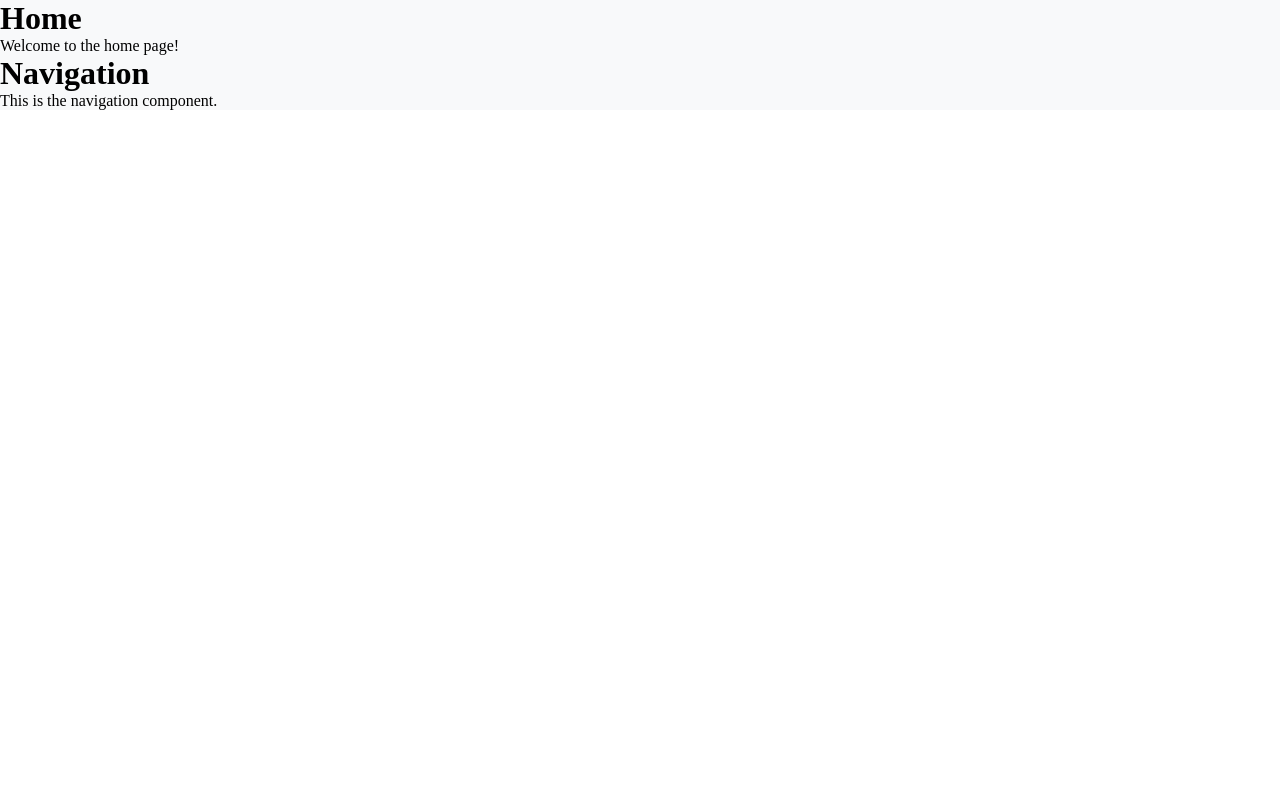
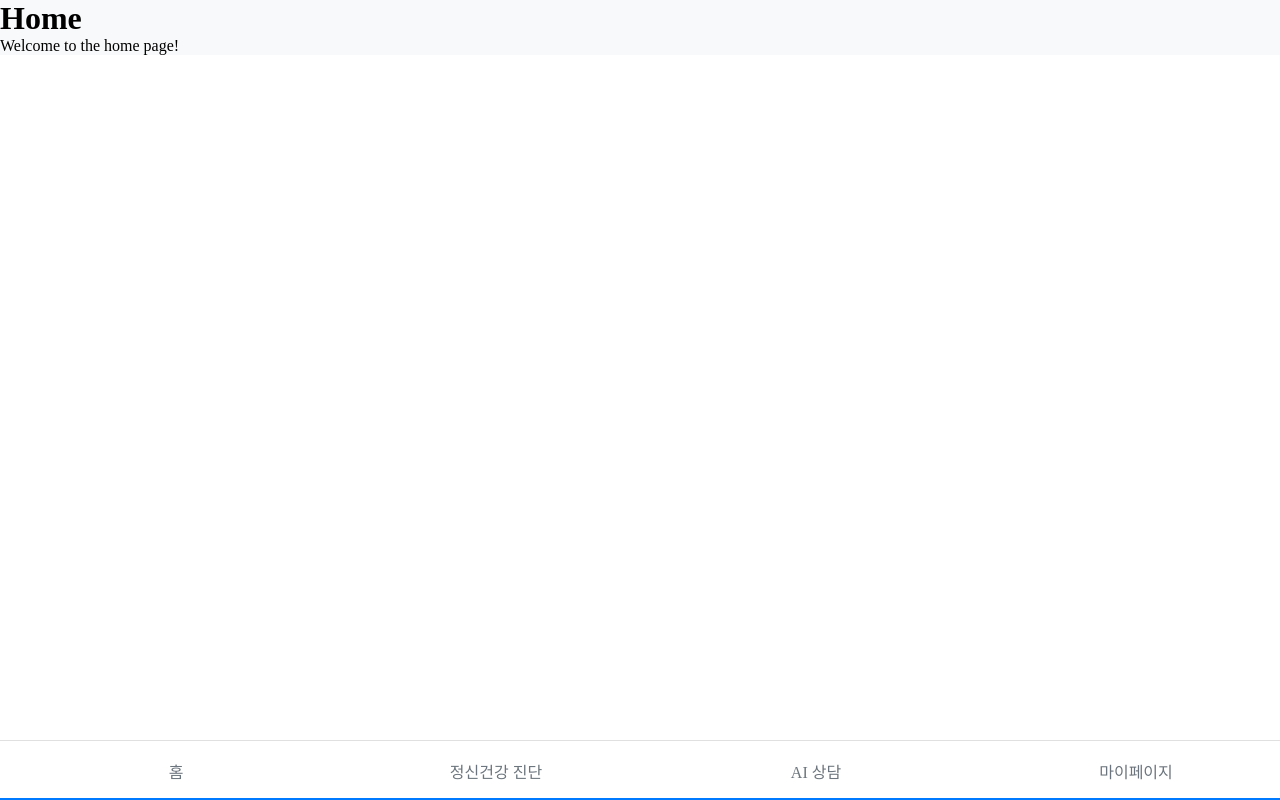
Before and after one commit to hamzamushtaq27/hamza-web, a React (Vite) app: page / in a window 1280 px wide. Built offline with nearby package versions, Linux system fonts and the light colour scheme.

Commit message:
feat: nav bar

```diff
--- a/src/Components/Navigation/index.tsx
+++ b/src/Components/Navigation/index.tsx
@@ -1,10 +1,108 @@
+import { useState } from "react";
 import * as S from "./style";
 
-const Navigation = () => {
+type MenuItemType =
+  | "홈"
+  | "정신건강 진단"
+  | "AI 상담"
+  | "마이페이지";
+
+interface NavigationProps {
+  onMenuSelect?: (menuNumber: number) => void;
+  mode?: number; // mode 속성 추가
+}
+
+const Navigation: React.FC<NavigationProps> = ({ onMenuSelect }) => {
+  const [selectedMenu, setSelectedMenu] = useState<MenuItemType>("홈");
+
+  const handleMenuClick = (menuName: MenuItemType): void => {
+    setSelectedMenu(menuName);
+    const menuNumber = getMenuNumber(menuName);
+
+    // 부모 컴포넌트에 선택된 메뉴 번호 전달
+    if (onMenuSelect) {
+      onMenuSelect(menuNumber);
+    }
+  };
+
+  const getMenuNumber = (menuType: MenuItemType): number => {
+    switch (menuType) {
+      case "홈":
+        return 1;
+      case "정신건강 진단":
+        return 2;
+      case "AI 상담":
+        return 3;
+      case "마이페이지":
+        return 4;
+      default:
+        return 1;
+    }
+  };
+
+  // const getMenuIcon = (menuName: MenuItemType, isActive: boolean) => {
+  //   switch (menuName) {
+  //     case "요약":
+  //       return isActive ? playIcon : globeIcon;
+  //     case "기능 명세서":
+  //       return isActive ? bookIcon_p : bookIcon;
+  //     case "캘린더":
+  //       return isActive ? calendarIcon_p : calendarIcon;
+  //     case "칸반 보드":
+  //       return isActive ? boardIcon_p : boardIcon;
+  //     case "이슈":
+  //       return isActive ? issueIcon_p : issueIcon;
+  //     case "목록":
+  //       return isActive ? listIcon_p : listIcon;
+  //     default:
+  //       return globeIcon;
+  //   }
+  // };
+
   return (
     <S.NavigationContainer>
-      <h1>Navigation</h1>
-      <p>This is the navigation component.</p>
+      <S.MenuItem
+        className={selectedMenu === "홈" ? "active" : ""}
+        onClick={() => handleMenuClick("홈")}
+      >
+        {selectedMenu === "홈" && <S.ActiveBar />}
+        <S.IconWrapper>
+          {/* <img src={getMenuIcon("목록", selectedMenu === "목록")} alt="목록" /> */}
+        </S.IconWrapper>
+        <span>홈</span>
+      </S.MenuItem>
+
+      <S.MenuItem
+        className={selectedMenu === "정신건강 진단" ? "active" : ""}
+        onClick={() => handleMenuClick("정신건강 진단")}
+      >
+        {selectedMenu === "정신건강 진단" && <S.ActiveBar />}
+        <S.IconWrapper>
+          {/* <img src={getMenuIcon("목록", selectedMenu === "목록")} alt="목록" /> */}
+        </S.IconWrapper>
+        <span>정신건강 진단</span>
+      </S.MenuItem>
+
+      <S.MenuItem
+        className={selectedMenu === "AI 상담" ? "active" : ""}
+        onClick={() => handleMenuClick("AI 상담")}
+      >
+        {selectedMenu === "AI 상담" && <S.ActiveBar />}
+        <S.IconWrapper>
+          {/* <img src={getMenuIcon("목록", selectedMenu === "목록")} alt="목록" /> */}
+        </S.IconWrapper>
+        <span>AI 상담</span>
+      </S.MenuItem>
+      <S.MenuItem
+        className={selectedMenu === "마이페이지" ? "active" : ""}
+        onClick={() => handleMenuClick("마이페이지")}
+      >
+        {selectedMenu === "마이페이지" && <S.ActiveBar />}
+        <S.IconWrapper>
+          {/* <img src={getMenuIcon("목록", selectedMenu === "목록")} alt="목록" /> */}
+        </S.IconWrapper>
+        <span>마이페이지</span>
+      </S.MenuItem>
     </S.NavigationContainer>
   );
 };
--- a/src/Components/Navigation/style.ts
+++ b/src/Components/Navigation/style.ts
@@ -1,9 +1,47 @@
 import styled from "styled-components";
 
 export const NavigationContainer = styled.div`
+  position: fixed;
+  bottom: 0;
+  left: 0;
+  right: 0;
+
+  background-color: white;
+  border-top: 1px solid #e0e0e0;
+  z-index: 1000;
+  width: 100%;
+  height: 60px;
   display: flex;
-  flex-direction: column;
+`;
+
+export const MenuItem = styled.div`
+  flex: 1;
+  display: flex;
+  justify-content: center;
+  align-items: center;
+  cursor: pointer;
+  color: #6c757d;
+`;
+
+export const ActiveBar = styled.div`
+  position: absolute;
+  bottom: 0;
+  left: 0;
   width: 100%;
-  height: 100%;
-  background-color: #f8f9fa;
+  height: 2px;
+  background-color: #007bff;
 `;
+
+export const IconWrapper = styled.div`
+  width: 24px;
+  height: 24px;
+  margin-right: 8px;
+  display: flex;
+  justify-content: center;
+  align-items: center;
+
+  img {
+    width: 100%;
+    height: 100%;
+  }
+`;
```
